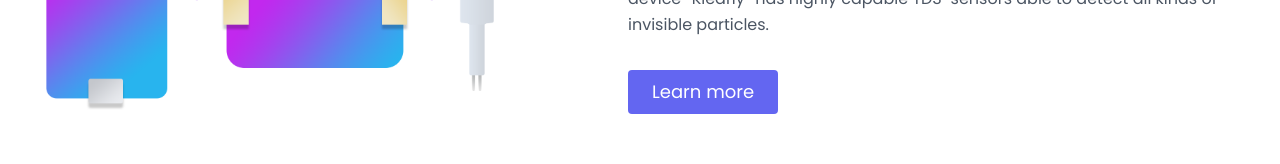
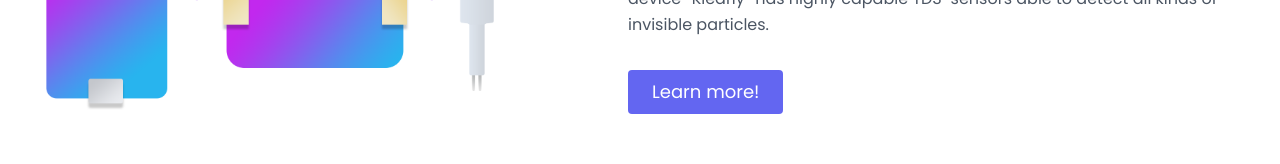
Before and after one commit to duradenzel/water-purity-controller, a React (Vite) app: page / in a window 1280 px wide. Shown: the part 362-526 px from the top of the page. Built offline with nearby package versions, Linux system fonts and the light colour scheme.

Commit message:
added exclamation mark

```diff
--- a/src/components/Hero.jsx
+++ b/src/components/Hero.jsx
@@ -13,7 +13,7 @@
       </h1>
       <p className="mb-8 leading-relaxed">We find it important that everyone has access to clean drinking water. Klarity is made to check water clarity, making sure that it is safe to drink. Bodies of water can contain lots of different particles that are not detectable with the human eye. We make use of next generation technology to detect water clarity. Our device “Klearly” has highly capable TDS-sensors able to detect all kinds of invisible particles.</p>
       <div className="flex justify-center">
-        <button className="inline-flex text-white bg-indigo-500 border-0 py-2 px-6 focus:outline-none hover:bg-indigo-600 rounded text-lg">Learn more</button>
+        <button className="inline-flex text-white bg-indigo-500 border-0 py-2 px-6 focus:outline-none hover:bg-indigo-600 rounded text-lg">Learn more!</button>
 
       </div>
     </div>
```
